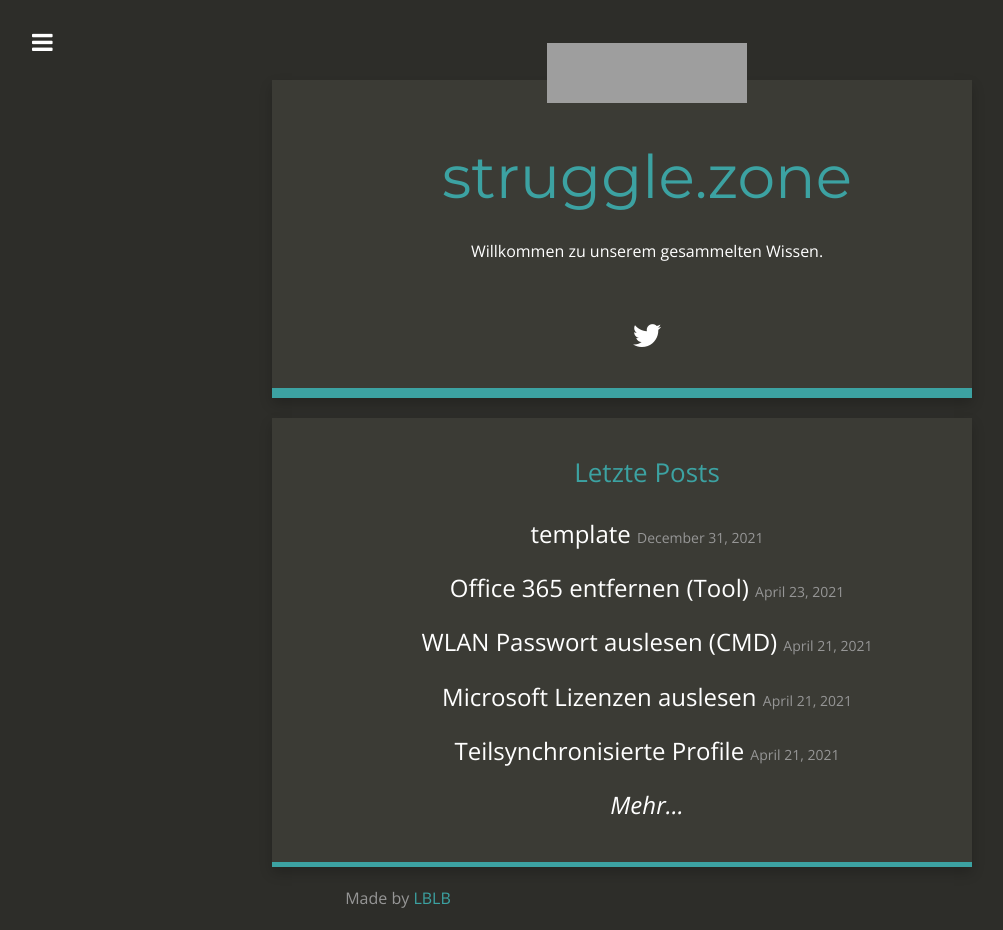
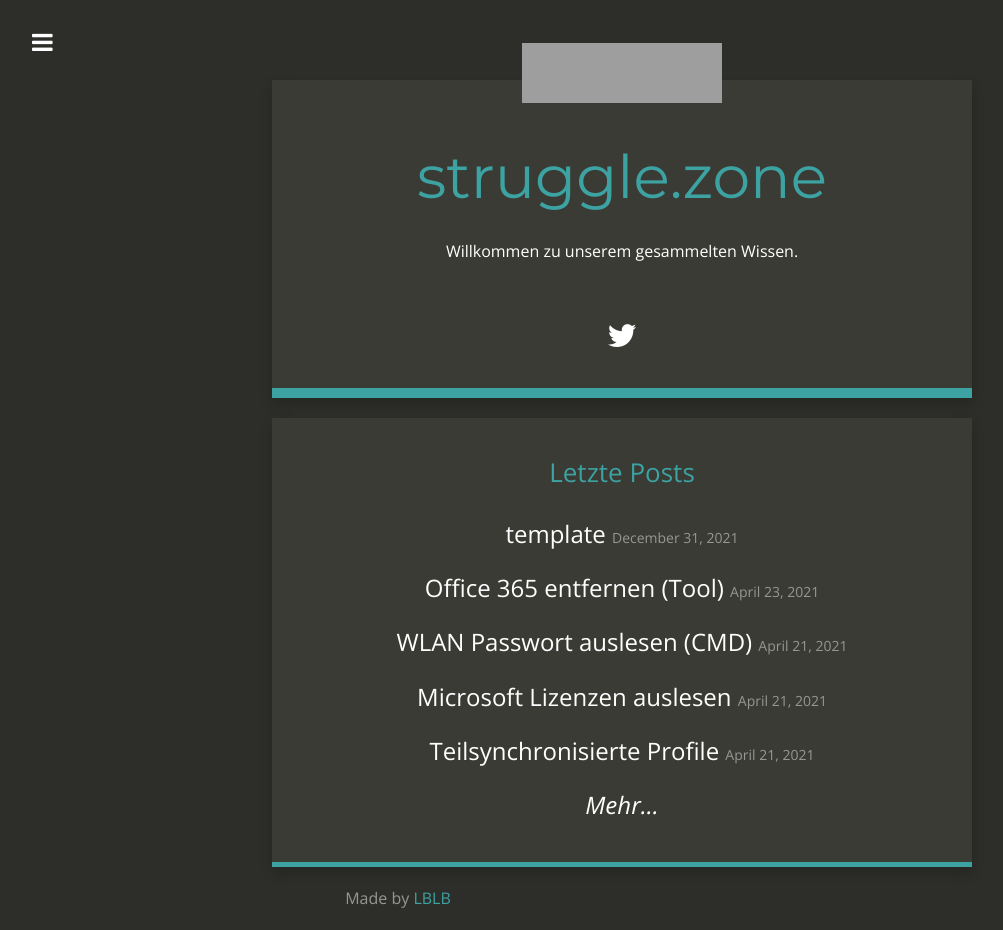
Before and after one commit to eski1337/lblb-it-ffd00, a Jekyll site: the page built from index.html, in a window 1280 px wide. Shown: the whole page, without its empty margins (18-1021 px from the left). Built offline with Jekyll 4.4.1, drawn with Linux system fonts in a browser that asks for light colours; nearby versions of some CDN libraries; grey boxes are pictures that could not be loaded.

Commit message:
style.scss: changed

```diff
--- a/css/style.scss
+++ b/css/style.scss
@@ -132,7 +132,7 @@
 	padding-top: 20px;
 	padding-bottom: 20px;
 	padding-left: 80px;
-	padding-right: 30px;
+	padding-right: 80px;
 	margin-top: 20px;
 	box-shadow: 0px 0px 0px 0px, 0px 6px 12px rgba(0, 0, 0, 0.2);
 	border-bottom: 5px solid $light-blue;
```
